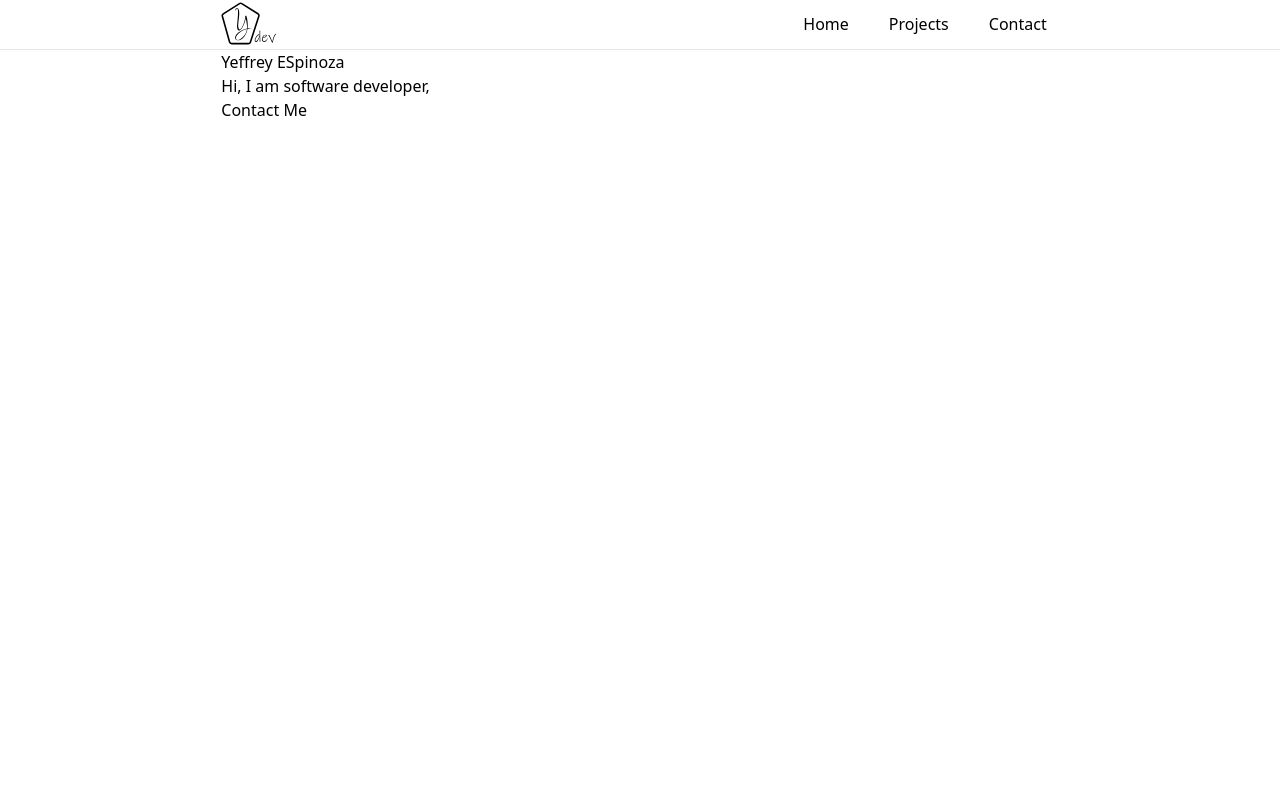
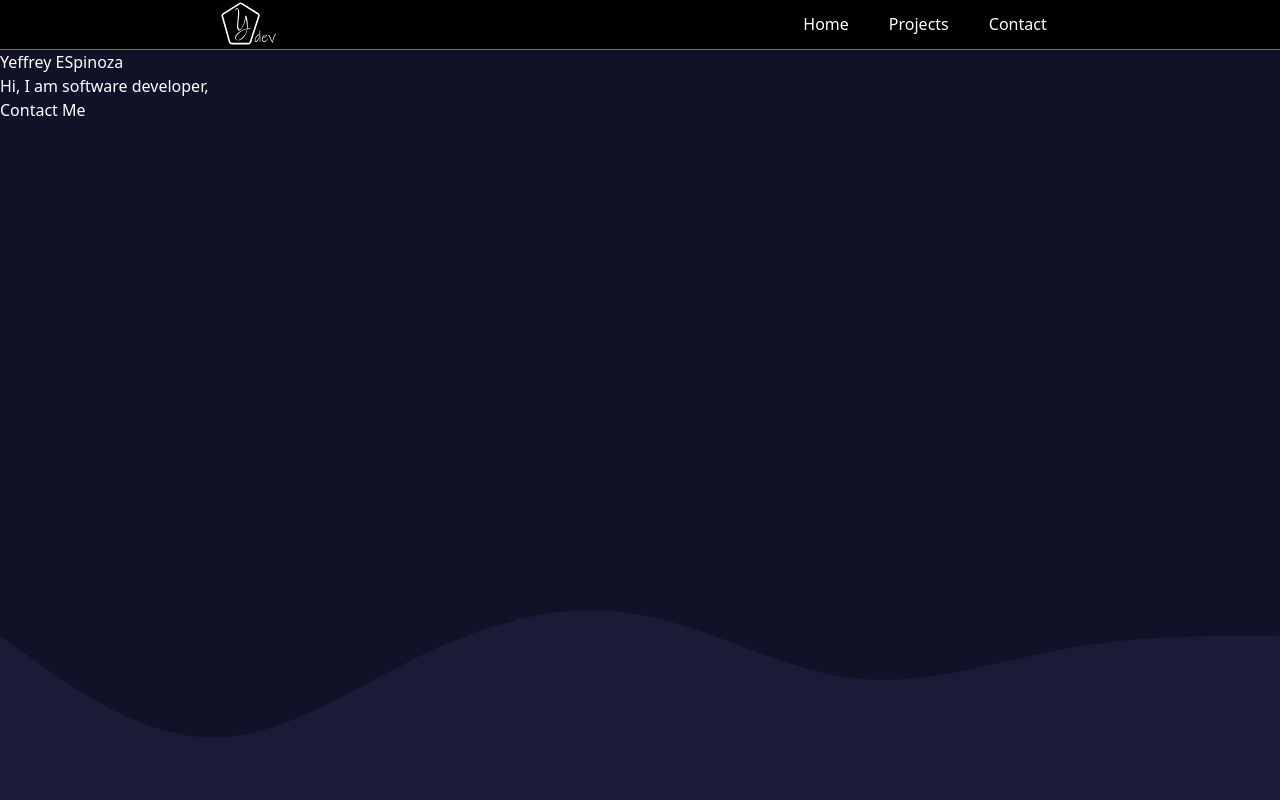
Before and after one commit to yeffreydev/portfolio, a Next.js app: page / in a window 1280 px wide. Shown: the top 800 px of the page. Built offline with nearby package versions, Linux system fonts and the light colour scheme.

Commit message:
added white logo and animated wave

```diff
--- a/src/app/globals.css
+++ b/src/app/globals.css
@@ -3,6 +3,11 @@
 @tailwind utilities;
 @import url("https://fonts.googleapis.com/css2?family=Raleway:wght@500&display=swap");
 
+:root {
+  --bg-color: #111127;
+  --text-color: #fff;
+  color: var(--text-color);
+}
 * {
   padding: 0;
   margin: 0;
@@ -26,3 +31,34 @@
 a {
   text-decoration: none;
 }
+
+body {
+  background-color: var(--bg-color);
+}
+
+.wave {
+  animation-name: wave-animation;
+  animation-duration: 3s;
+  animation-iteration-count: infinite;
+  transform-origin: center;
+  animation-direction: alternate;
+  animation-timing-function: linear;
+}
+
+@keyframes wave-animation {
+  0% {
+    d: path(
+      "M0,128L40,160C80,192,160,256,240,256C320,256,400,192,480,149.3C560,107,640,85,720,101.3C800,117,880,171,960,181.3C1040,192,1120,160,1200,144C1280,128,1360,128,1400,128L1440,128L1440,320L1400,320C1360,320,1280,320,1200,320C1120,320,1040,320,960,320C880,320,800,320,720,320C640,320,560,320,480,320C400,320,320,320,240,320C160,320,80,320,40,320L0,320Z"
+    );
+  }
+  50% {
+    d: path(
+      "M0,192L40,192C80,192,160,192,240,192C320,192,400,192,480,192C560,192,640,192,720,192C800,192,880,192,960,192C1040,192,1120,192,1200,192C1280,192,1360,192,1400,192L1440,192L1440,320L1400,320C1360,320,1280,320,1200,320C1120,320,1040,320,960,320C880,320,800,320,720,320C640,320,560,320,480,320C400,320,320,320,240,320C160,320,80,320,40,320L0,320Z"
+    );
+  }
+  100% {
+    d: path(
+      "M0,128L40,96C80,64,160,0,240,0C320,0,400,64,480,106.7C560,149,640,171,720,154.7C800,139,880,85,960,74.7C1040,64,1120,96,1200,112C1280,128,1360,128,1400,128L1440,128L1440,320L1400,320C1360,320,1280,320,1200,320C1120,320,1040,320,960,320C880,320,800,320,720,320C640,320,560,320,480,320C400,320,320,320,240,320C160,320,80,320,40,320L0,320Z"
+    );
+  }
+}
--- a/src/app/page.tsx
+++ b/src/app/page.tsx
@@ -11,7 +11,7 @@ export const metadata: Metadata = {
 export default function HomePage() {
   return (
     <div>
-      <div className="w-full md:w-9/12 lg:w-8/12 mx-auto px-2">
+      <div className="flex flex-col">
         <HomeSection />
         <ProjectsSection />
         <ContactSection />
--- a/src/components/HomeSection.tsx
+++ b/src/components/HomeSection.tsx
@@ -1,6 +1,7 @@
+import Wave from "@/ui/Wave";
 export default function HomeSection() {
   return (
-    <div id="home" className="h-screen pt-[50px]">
+    <div id="home" className="h-screen relative pt-[50px]">
       <div>
         <h1>Yeffrey ESpinoza </h1>
         <p>Hi, I am software developer,</p>
@@ -10,6 +11,10 @@ export default function HomeSection() {
         {/*eslint-disable-next-line jsx-a11y/alt-text*/}
         <img />
       </div>
+      <div className="absolute bottom-0 w-screen">
+        <Wave fill="#1B1B38" />
+      </div>
+      {/* <Image className="absolute bottom-0 w-screen" src={ola} alt="jjfie" /> */}
     </div>
   );
 }
--- a/src/components/ProjectsSection.tsx
+++ b/src/components/ProjectsSection.tsx
@@ -1,7 +1,11 @@
+import Wave from "@/ui/Wave";
 export default function ProjectsSection() {
   return (
-    <div id="projects" className="h-screen pt-[50px]">
+    <div id="projects" className="relative h-screen bg-[#1B1B38] pt-[50px]">
       <h1>this is a projects section </h1>
+      <div className="absolute bottom-0 w-screen">
+        <Wave fill="#111127" />
+      </div>
     </div>
   );
 }
--- a/src/ui/Header.tsx
+++ b/src/ui/Header.tsx
@@ -1,6 +1,6 @@
 "use client";
 import { useEffect, useState } from "react";
-import logo from "./../../public/logo.svg";
+import logo from "./../../public/white_logo.svg";
 import Image from "next/image";
 export default function Header() {
   const [navColur, setNavColour] = useState(false);
@@ -11,7 +11,7 @@ export default function Header() {
   }, []);
   return (
     <div
-      className={`items-center w-full bg-white fixed top-0 flex h-[50px] border-gray-200 border-b transition-[top] duration-200 ease-out ${
+      className={`items-center w-full z-10 bg-black fixed top-0 flex h-[50px] border-gray-500 border-b transition-[top] duration-200 ease-out ${
         navColur && "bg-opacity-30 backdrop-filter backdrop-blur-md  shadow-lg"
       }`}
     >
--- /dev/null
+++ b/src/ui/Wave.tsx
@@ -0,0 +1,12 @@
+export default function Wave({ fill, className }: { fill: string; className?: string }) {
+  return (
+    <svg xmlns="http://www.w3.org/2000/svg" viewBox="0 0 1440 320" className={`wave ${className}`}>
+      <path
+        className="wave"
+        fill={fill}
+        fillOpacity="1"
+        d="M0,128L40,160C80,192,160,256,240,256C320,256,400,192,480,149.3C560,107,640,85,720,101.3C800,117,880,171,960,181.3C1040,192,1120,160,1200,144C1280,128,1360,128,1400,128L1440,128L1440,320L1400,320C1360,320,1280,320,1200,320C1120,320,1040,320,960,320C880,320,800,320,720,320C640,320,560,320,480,320C400,320,320,320,240,320C160,320,80,320,40,320L0,320Z"
+      ></path>
+    </svg>
+  );
+}
```
Also changed, not shown: public/white_logo.svg (added).
